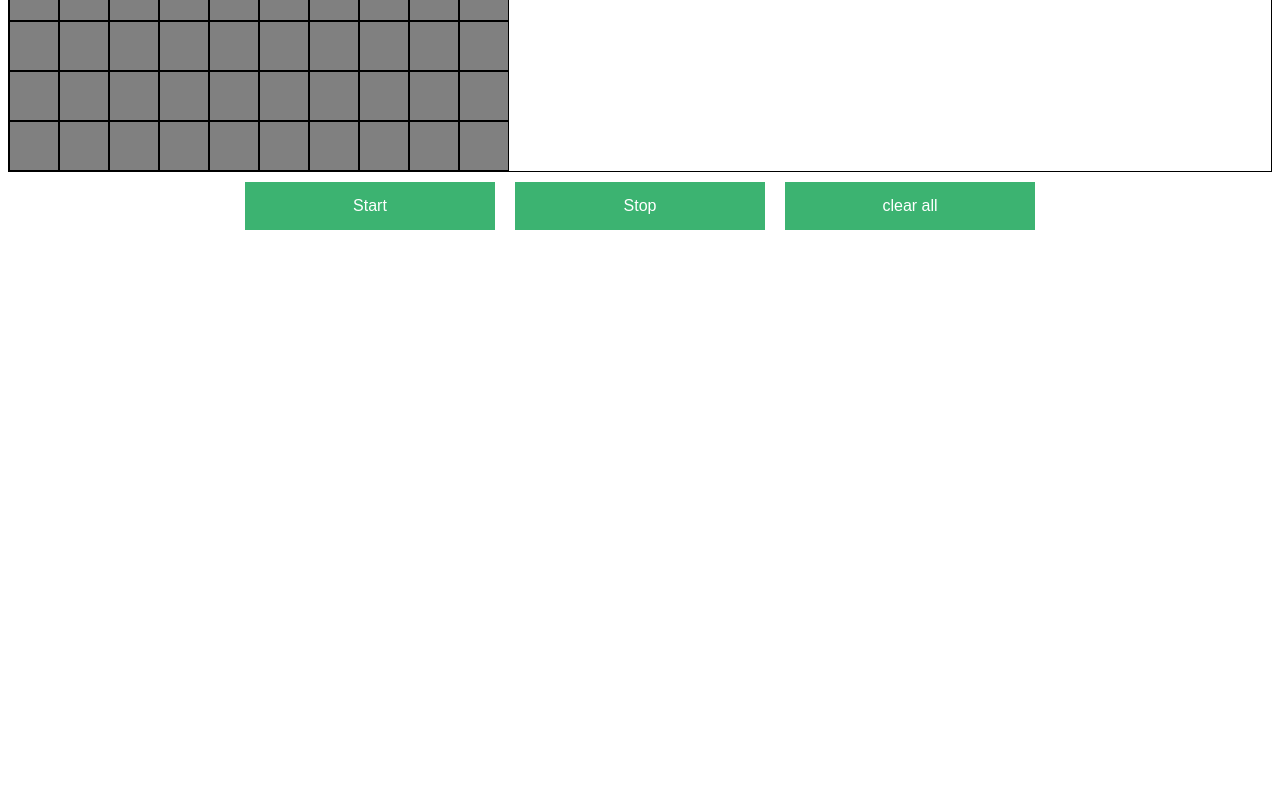
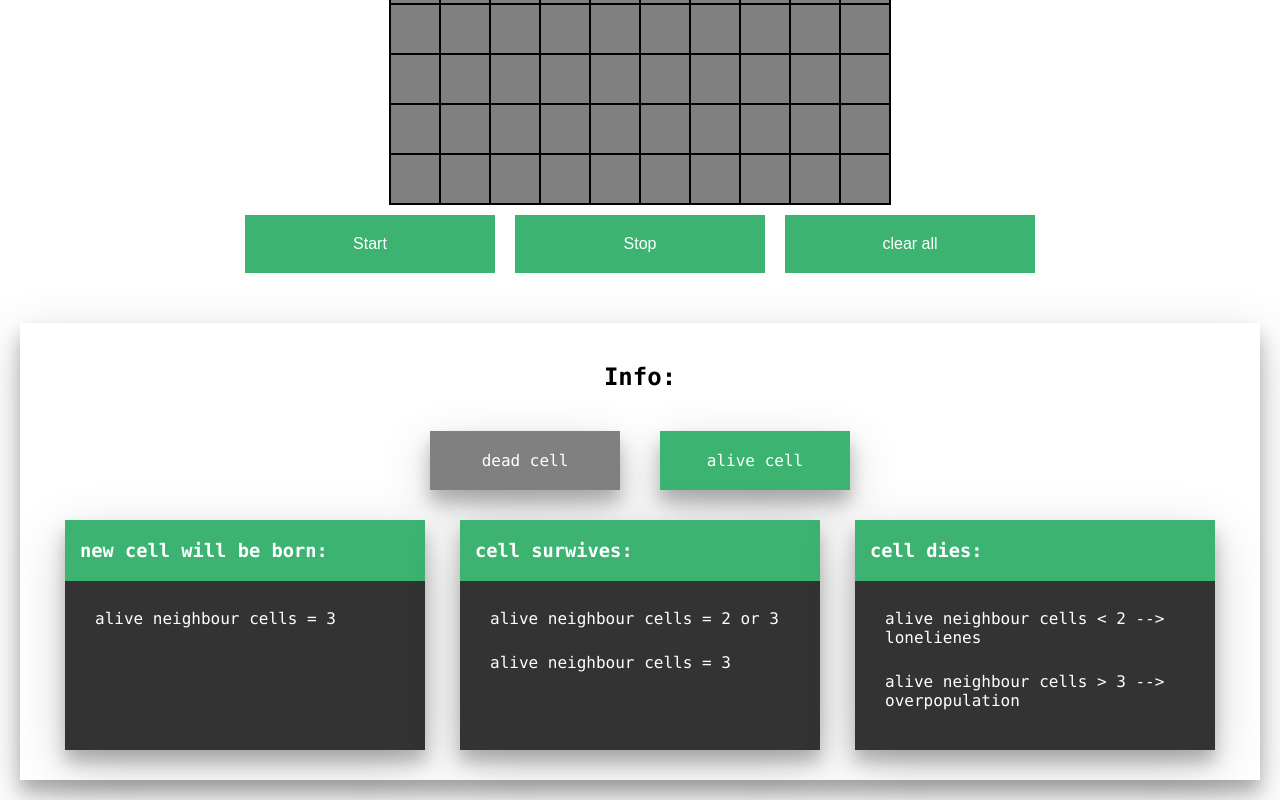
Before and after one commit to Vashtaneradan/Conway-s-Game-of-Life, a plain HTML site: page index.html in a window 1280 px wide. Shown: the part 365-1165 px from the top of the page. Before the commit the page ends 800 px from the top, so only its background shows below. Drawn offline with Linux system fonts and the light colour scheme.

Commit message:
[FEATURE] add Infobox, add styling

```diff
--- a/index.html
+++ b/index.html
@@ -6,7 +6,8 @@
   <link rel="stylesheet" href="main.css">
 </head>
 <body>
-<div class="ticker">Generations: <span class="ticker__generation">0</span></div>
+<div class="main">
+  <h2 class="ticker">Generation: <span class="ticker__generation">0</span></h2>
   <div class="grid-container"></div>
   <div class="buttonContainer">
     <button class="button" onclick="ticker()">Start</button>
@@ -14,6 +15,31 @@
     <button class="button" onclick="clearGame()">clear all</button>
   </div>
 
+  <div class="legend">
+    <h2>Info:</h2>
+    <div class="cells">
+      <div class="square" id="s1">dead cell</div>
+      <div class="square" id="s2">alive cell</div>
+    </div>
+
+    <div class="rules">
+      <div class="rule rule--1">
+        <h3>new cell will be born:</h3>
+        <p>alive neighbour cells = 3</p>
+      </div>
+      <div class="rule rule--2">
+        <h3>cell surwives:</h3>
+        <p>alive neighbour cells = 2 or 3</p>
+        <p>alive neighbour cells = 3</p>
+      </div>
+      <div class="rule rule--3">
+        <h3>cell dies:</h3>
+        <p>alive neighbour cells < 2 --> lonelienes</p>
+        <p>alive neighbour cells > 3 --> overpopulation</p>
+      </div>
+    </div>
+  </div>
+</div>
 <script src="logic.js"></script>
 </body>
 </html>
--- a/main.css
+++ b/main.css
@@ -1,6 +1,17 @@
 :root {
   --grid-cols: 1;
   --grid-rows: 1;
+}
+
+body {
+  margin: 0;
+  box-sizing: border-box;
+  font-size: 1em;
+  font-family: "Lucida Console", Monaco, monospace;
+}
+
+.main {
+  margin: 20px;
 }
 
 .grid-container {
@@ -8,6 +19,8 @@
   display: grid;
   grid-template-rows: repeat(var(--grid-rows), 50px);
   grid-template-columns: repeat(var(--grid-cols), 50px);
+  width: fit-content;
+  margin: 0 auto;
 }
 
 .cell {
@@ -29,18 +42,18 @@
   background-color: mediumseagreen;
   border: none;
   color: white;
-  padding: 15px 32px;
+  padding: 20px 32px;
   text-align: center;
   text-decoration: none;
   display: inline-block;
-  font-size: 16px;
+  font-size: 1em;
   margin: 10px;
   cursor: pointer;
   transition-duration: 0.4s;
 }
 
 .button:hover {
-  box-shadow: 0 12px 16px 0 rgba(0,0,0,0.24),0 17px 50px 0 rgba(0,0,0,0.19);
+  box-shadow: 0 12px 16px 0 rgba(0, 0, 0, 0.24), 0 17px 50px 0 rgba(0, 0, 0, 0.19);
 }
 
 .button:active:visited {
@@ -51,3 +64,65 @@
   font-size: 24px;
   text-align: center;
 }
+
+.legend {
+  margin-top: 40px;
+  padding: 20px;
+  box-shadow: 0 12px 16px 0 rgba(0, 0, 0, 0.24), 0 17px 50px 0 rgba(0, 0, 0, 0.19);
+}
+
+h2 {
+  text-align: center;
+}
+
+.cells {
+  display: flex;
+  justify-content: center;
+}
+
+.square {
+  display: inline-block;
+  min-width: 150px;
+  text-align: center;
+  color: white;
+  padding: 20px;
+  margin: 20px;
+  box-shadow: 0 12px 16px 0 rgba(0, 0, 0, 0.24), 0 17px 50px 0 rgba(0, 0, 0, 0.19);
+}
+
+#s1 {
+  background-color: grey;
+}
+
+#s2 {
+  background-color: mediumseagreen;
+}
+
+.rules {
+  height: 250px;
+  display: flex;
+  justify-content: space-evenly;
+}
+
+.rule {
+  width: 30%;
+  background-color: #333333;
+  color: white;
+  /*padding: 10px;*/
+  margin: 10px;
+  box-shadow: 0 12px 16px 0 rgba(0, 0, 0, 0.24), 0 17px 50px 0 rgba(0, 0, 0, 0.19);
+}
+
+.rule h3 {
+  padding: 20px 15px;
+}
+
+.rule p {
+  padding: 10px 25px;
+  margin: 5px;
+}
+
+h3 {
+  margin-top: 0;
+  background-color: mediumseagreen;
+}
```
Lines whose indentation alone changed are shown as unchanged.
